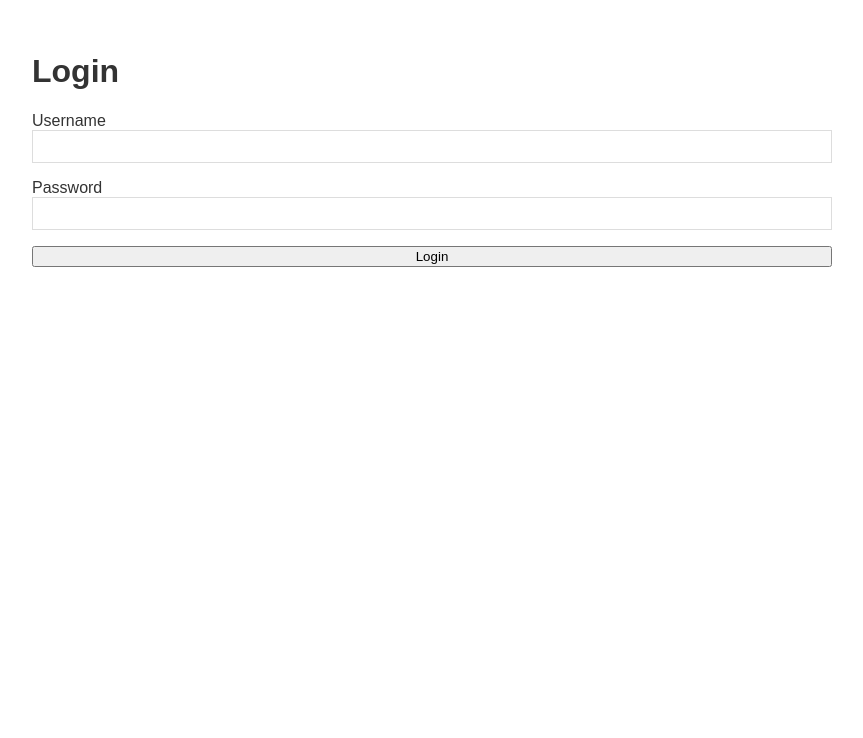
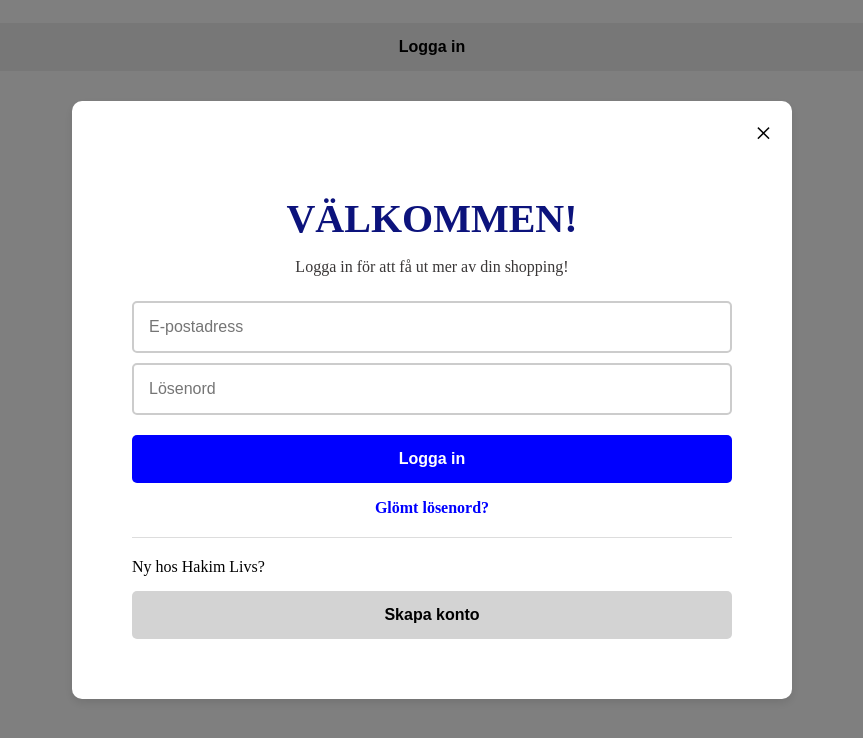
Before and after one commit to mansi-fed24/Webshop-2025-FE-G1, a plain HTML site: page login.html in a window 1280 px wide. Shown: the whole page, without its empty margins (208-1071 px from the left). Drawn offline with Linux system fonts and the light colour scheme.

Commit message:
login form created and added little functionality

```diff
--- a/admin/scripts/admin-addProduct.js
+++ b/admin/scripts/admin-addProduct.js
@@ -181,7 +181,9 @@
                 // Fill in the form with product data
                 document.getElementById("productImage").value = product.image;
                 document.getElementById("productName").value = product.name;
-                document.getElementById("productPrice").value = product.price;
+
+                //document.getElementById("productPrice").value = product.price;
+                document.getElementById("productPrice").value = product.price.toFixed(2); // Format price to 2 decimal places
                 document.getElementById("productUnit").value = product.unit;
                 document.getElementById("productQuantity").value = product.amount;
                 document.getElementById("productBrand").value = product.brand;
--- /dev/null
+++ b/login.css
@@ -0,0 +1,122 @@
+/* Centered Login Modal */
+.modal {
+    display: none;
+    position: fixed;
+    z-index: 1;
+    left: 0;
+    top: 0;
+    width: 100%;
+    height: 100%;
+    background-color: rgba(0, 0, 0, 0.5);
+    display: flex;
+    align-items: center;
+    justify-content: center;
+}
+
+/* Modal Content */
+.modal-content {
+    background: white;
+    padding: 60px;
+    border-radius: 10px;
+    width: 600px;
+
+    position: relative;
+    box-shadow: 0px 4px 10px rgba(0, 0, 0, 0.1);
+}
+
+/* Close Button */
+.close {
+    position: absolute;
+    top: 15px;
+    right: 20px;
+    font-size: 30px;
+    cursor: pointer;
+}
+h2 {
+    text-align: center;
+    font-size: 40px;
+    font-weight: bold;
+    margin-bottom: 10px;
+    color: #0c137c;
+}
+p {
+    text-align: center;
+    font-size: 16px;
+
+    margin-bottom: 20px;
+    color: #3a3737;
+}
+
+
+
+/* Input Fields */
+input {
+    width: 100% -25px; /* Adjusted for padding and border */
+    font-size: 16px;
+    padding: 15px;
+    margin: 5px 0px ;
+    box-sizing: border-box;
+    border: 2px solid #ccc;
+    border-radius: 5px;
+}
+
+/* Password Field with Eye Icon */
+.password-container {
+
+    display: flex;
+
+    align-items: center;
+}
+
+.password-container input {
+    flex: 1;
+
+}
+
+
+
+.input-container{
+    display: flex;
+    flex-direction: column;
+    justify-content: center;
+
+}
+
+
+/* Buttons */
+button {
+    width: 100%;
+    padding: 15px;
+    margin-top: 15px;
+    border: none;
+    cursor: pointer;
+    border-radius: 5px;
+    font-size: 16px;
+    transition: background 0.3s, color 0.3s;
+    font-weight: bold;
+}
+
+#loginBtn {
+    background: blue;
+    color: white;
+}
+
+#createAccountBtn {
+    background: lightgray;
+    color: black;
+}
+
+/* Forgot Password Link */
+p a {
+    text-align: left;
+    color: blue;
+    text-decoration: none;
+    font-size: 16px;
+    font-weight: bold;
+    transition: color 0.3s;
+}
+/* Light Grey Line Separator */
+.separator {
+    border-top: 1px solid #ddd;
+    margin: 20px 0;
+}
--- a/login.html
+++ b/login.html
@@ -4,27 +4,47 @@
     <meta charset="UTF-8" />
     <meta name="viewport" content="width=device-width, initial-scale=1.0" />
     <title>Login - Hakim Livs</title>
-    <link rel="stylesheet" href="style.css" />
+    <script src="https://cdnjs.cloudflare.com/ajax/libs/font-awesome/6.5.1/js/all.min.js" crossorigin="anonymous"></script>
+    <link rel="stylesheet" href="login.css" />
   </head>
   <body>
+      <!-- Login Button -->
+    <button id="openLoginBtn">Logga in</button>
 
-    <!-- MAIN CONTENT -->
-    <main class="main-content">
-      <h1>Login</h1>
-      <div id="login-container">
-        <form id="loginForm" class="login-form">
-          <div class="form-group">
-            <label for="username">Username</label>
-            <input type="text" id="username" required />
-          </div>
-          <div class="form-group">
-            <label for="password">Password</label>
-            <input type="password" id="password" required />
-          </div>
-          <button type="submit">Login</button>
-        </form>
-      </div>
-    </main>
+    <!-- Login Modal -->
+    <div id="loginModal" class="modal">
+        <div class="modal-content">
+            <span class="close">&times;</span>
+            <h2>VÄLKOMMEN!</h2>
+            <p>Logga in för att få ut mer av din shopping!</p>
+            <!-- Login Form -->
+            <form id="loginForm">
+            <!-- Email Field -->
+                <div class="input-container">
+                  <input type="email" id="username" placeholder="E-postadress">
+                </div>
+                <!-- Password Field -->
+
+                <div class="password-container">
+                    <input type="password" id="password" placeholder="Lösenord">
+
+                </div>
+
+                <!-- Login Button -->
+                <button type="submit" id="loginBtn">Logga in</button>
+            </form>
+
+            <!-- Forgot Password -->
+            <p><a href="#">Glömt lösenord?</a></p>
+
+            <!-- Light Grey Separator Line -->
+            <div class="separator"></div>
+
+            <!-- Create Account Button -->
+             <div>Ny hos Hakim Livs?</div>
+            <button id="createAccountBtn">Skapa konto</button>
+        </div>
+    </div>
 
     <!-- PAGE-SPECIFIC JAVASCRIPT -->
     <script type="module" src="./src/scripts/login.js"></script>
```
Also changed, not shown: admin/admin-Product.html (+1 -1 lines).
